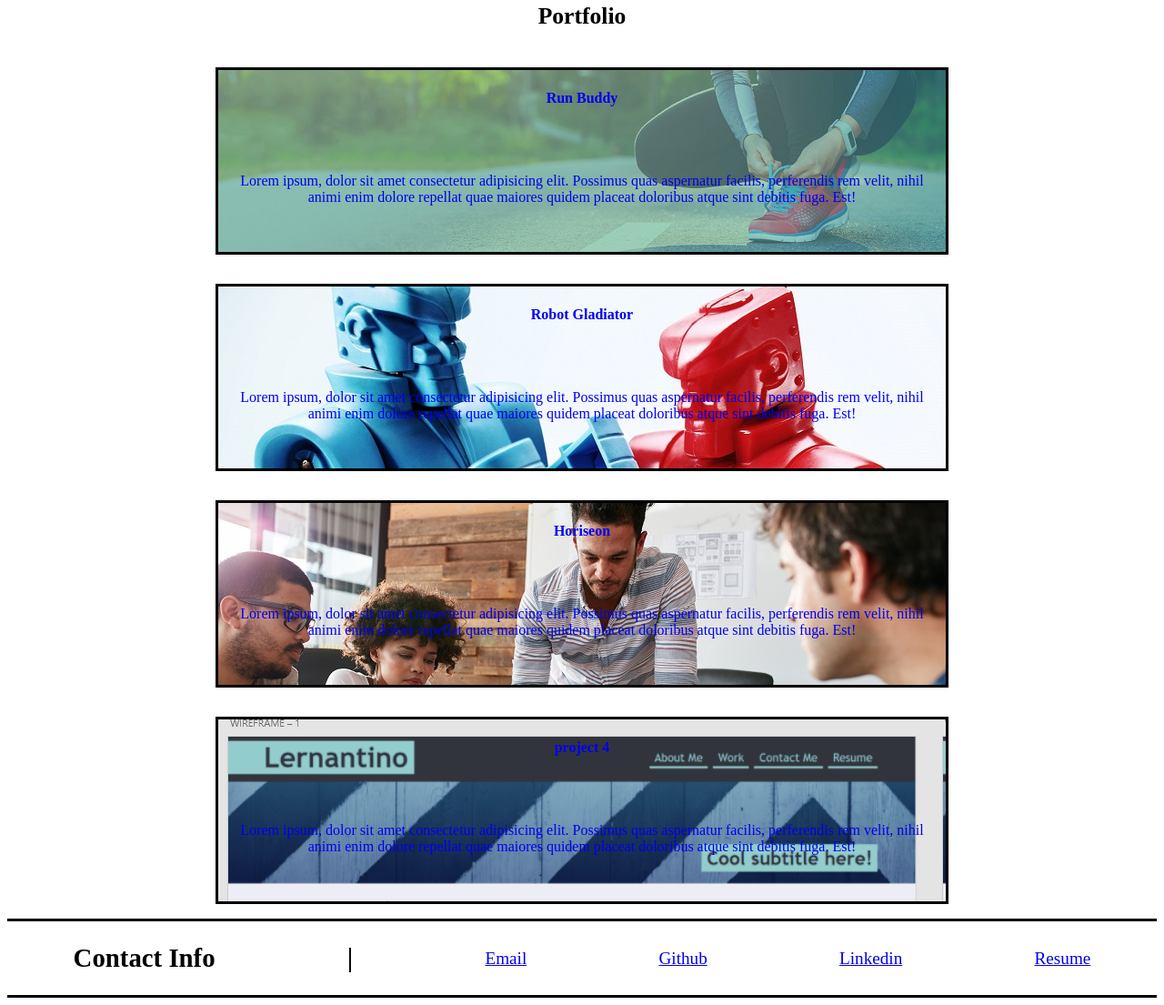
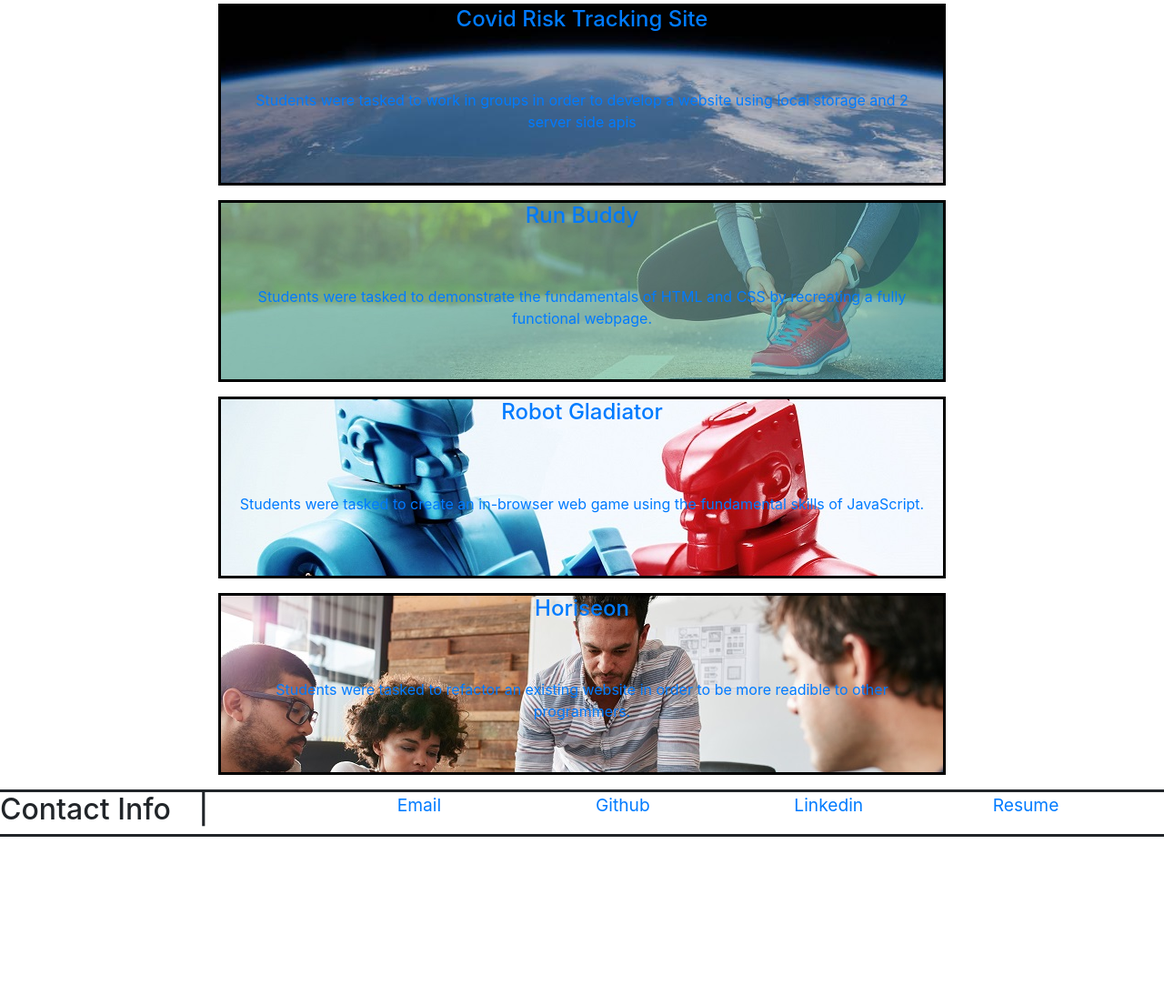
Before and after one commit to alu1868/Professional-Portfolio, a plain HTML site: page index.html in a window 1280 px wide. Shown: the part 801-1906 px from the top of the page at 91% size. After the commit the page ends 1721 px from the top, so only its background shows below. Drawn offline with nearby package versions, Linux system fonts and the light colour scheme.

Commit message:
added group project

```diff
--- a/assets/css/style.css
+++ b/assets/css/style.css
@@ -72,7 +72,7 @@ content h3 {
         flex-wrap: wrap;
     }
 
-    content div figure {
+    content div a figure {
         display: flex;
         justify-content: space-around;
         border: 3px solid black;
@@ -82,18 +82,21 @@ content h3 {
         flex-wrap: wrap;
     }
 
-    figure h4 {
-        display: flex;
+    .content div a figure {
         text-align: center;
     }
 
-    figure p {
+    content div a figure p {
         margin: 20px 20px 20px 20px;
         text-align: center;
     }
 
     .project-link{
         text-decoration: none;
+    }
+
+    .Covid-Risk-Tracking-Site {
+        background-image: url("../images/globe.png")
     }
 
     .run-buddy {
--- a/index.html
+++ b/index.html
@@ -3,8 +3,9 @@
     <!--Beginning -->
     <head>
         <meta charset="UTF-8">
-        <Title>Alex Lu's Portfolio</Title>
+        <Title>Alexander Lu's Portfolio</Title>
         <link rel="stylesheet" href="./assets/css/style.css">
+        <link rel="stylesheet" href="https://cdn.jsdelivr.net/npm/bootstrap@4.3.1/dist/css/bootstrap.min.css" integrity="sha384-ggOyR0iXCbMQv3Xipma34MD+dH/1fQ784/j6cY/iJTQUOhcWr7x9JvoRxT2MZw1T" crossorigin="anonymous">
     </head>
 
     <body>
@@ -12,7 +13,7 @@
         <!--Beginning of Header-->
         <header>
             <!--Named Header-->
-            <h1>Alex Lu</h1>
+            <h1>Alexander Lu</h1>
 
             <!--Nav Bar-->
             <nav>
@@ -41,11 +42,13 @@
 
         <!--Beginning of Bio section-->
         <article>
-            <h3 id="About-me">About me</h3>
+            <h3 id="About-me">Hey, you can call me Alex!</h3>
             <!--image of myself-->
             <div>
                 <img class="selfie" src="./assets/images/alex-lu.jpg" alt="">
-                <p class="bio">Lorem ipsum dolor sit, amet consectetur adipisicing elit. Error sapiente delectus cupiditate et tenetur numquam fugiat quas inventore culpa. Beatae rerum voluptates ea voluptatem, magni expedita perspiciatis eius! Voluptate, minus?</p>
+                <p class="bio">
+                    I'm a student front-end developer located in Austin, Texas. Currently I'm enrolled in the 6 month Coding Bootcamp provided by the University of Texas. Previously I worked in solar desgin, design electrical systems and pv solar around the greater Austin area.
+                </p>
             </div>
         </article>
 
@@ -53,33 +56,34 @@
         <content id="Portfolio">
             <h3>Portfolio</h3>
             <div>
+                <a href="https://alu1868.github.io/covid-risk-tracking-site/" class="project-highlight">
+                    <figure class="Covid-Risk-Tracking-Site">
+                        <h4 class="project-title">Covid Risk Tracking Site</h4>
+                        <p>Students were tasked to work in groups in order to develop a website using local storage and 2 server side apis</p>
+                    </figure>
+                </a>
+
                 <a href="https://alu1868.github.io/run-buddy/" class="project-link">
                     <figure class="run-buddy">
-                        <h4>Run Buddy</h4>
-                        <p>Lorem ipsum, dolor sit amet consectetur adipisicing elit. Possimus quas aspernatur facilis, perferendis rem velit, nihil animi enim dolore repellat quae maiores quidem placeat doloribus atque sint debitis fuga. Est!</p>
+                        <h4 class="project-title">Run Buddy</h4>
+                        <p>Students were tasked to demonstrate the fundamentals of HTML and CSS by recreating a fully functional webpage.</p>
                     </figure>
                 </a>
 
                 <a href="https://alu1868.github.io/robot-gladiators/" class="project-link">
                     <figure class="robot-gladiator">
-                        <h4>Robot Gladiator</h4>
-                        <p>Lorem ipsum, dolor sit amet consectetur adipisicing elit. Possimus quas aspernatur facilis, perferendis rem velit, nihil animi enim dolore repellat quae maiores quidem placeat doloribus atque sint debitis fuga. Est!</p>
+                        <h4 class="project-title">Robot Gladiator</h4>
+                        <p>Students were tasked to create an in-browser web game using the fundamental skills of JavaScript.</p>
                     </figure>
                 </a>
 
                 <a href="https://alu1868.github.io/Challenge-One/" class="project-link">
                     <figure class="Horiseon">
-                        <h4>Horiseon</h4>
-                        <p>Lorem ipsum, dolor sit amet consectetur adipisicing elit. Possimus quas aspernatur facilis, perferendis rem velit, nihil animi enim dolore repellat quae maiores quidem placeat doloribus atque sint debitis fuga. Est!</p>
+                        <h4 class="project-title">Horiseon</h4>
+                        <p>Students were tasked to refactor an existing website in order to be more readible to other programmers.</p>
                     </figure>
                 </a>
 
-                <a href="./Portfolio-Projects/watch-the-box/index.html" class="project-link">
-                    <figure class="watch-that-box">
-                        <h4>project 4</h4>
-                        <p>Lorem ipsum, dolor sit amet consectetur adipisicing elit. Possimus quas aspernatur facilis, perferendis rem velit, nihil animi enim dolore repellat quae maiores quidem placeat doloribus atque sint debitis fuga. Est!</p>
-                    </figure>
-                </a>
             </div>
         </content>
 
@@ -87,15 +91,18 @@
         <!--Beginning of footer section-->
         <footer id="Contact-Info">
             <!--Beginning of contact me section-->
-            <h2>Contact Info</h2><h2>|</h2>
+            <div class="row">
+                <h2 class="col-2">Contact Info</h2>
+                <h2 class="col-2">|</h2>
                 <!--Email link-->
-                <a href="mailto: alu1868@gmail.com">Email</a>
+                <a class="col-2" href="mailto: alu1868@gmail.com">Email</a>
                 <!--github link-->
-                <a href="https://github.com/alu1868">Github</a>
+                <a class="col-2" href="https://github.com/alu1868">Github</a>
                 <!--linkedin link-->
-                <a href="https://www.linkedin.com/in/alex-lu-361599228/">Linkedin</a>
+                <a class="col-2" href="https://www.linkedin.com/in/alex-lu-361599228/">Linkedin</a>
                 <!--second link to resume-->
-                <a href="./assets/alex-lu-resume.pdf">Resume</a>
+                <a class="col-2" href="./assets/alex-lu-resume.pdf">Resume</a>
+            </div>
         </footer>
     </body>
 </html>
```
Also changed, not shown: assets/images/globe.png (added).
